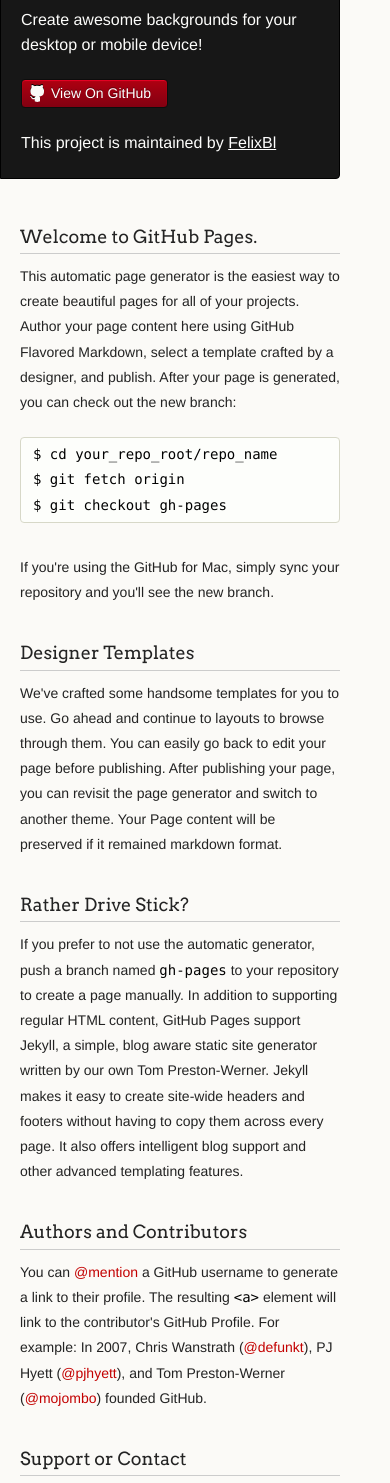
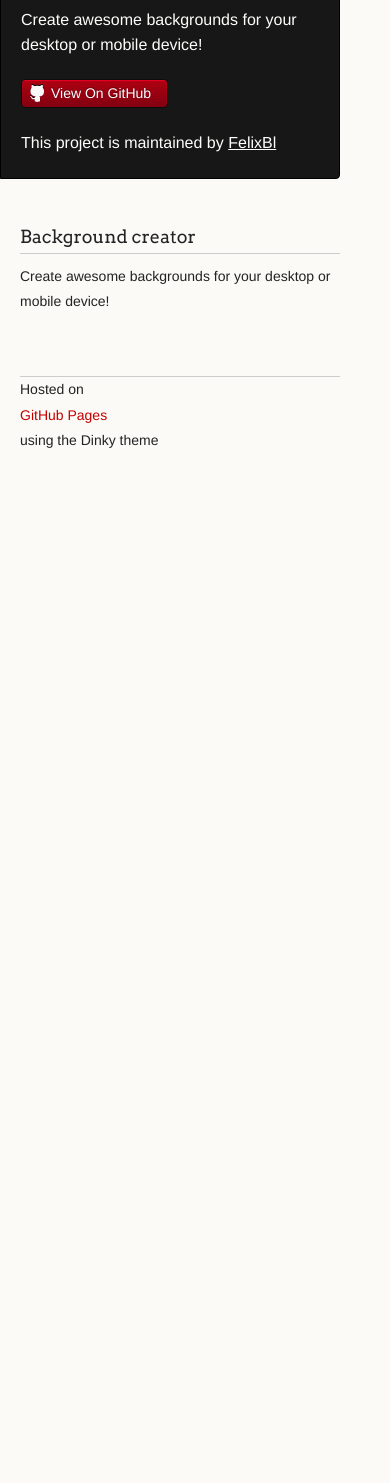
Before and after one commit to CptDaniel/HipsterBackgroundCreator, a plain HTML site: page index.html in a window 390 px wide. Shown: the part 98-1581 px from the top of the page. After the commit the page ends 844 px from the top, so only its background shows below. Drawn offline with Linux system fonts and the light colour scheme.

```diff
--- a/index.html
+++ b/index.html
@@ -31,42 +31,25 @@
       </header>
       <section>
         <h3>
-<a name="welcome-to-github-pages" class="anchor" href="#welcome-to-github-pages"><span class="octicon octicon-link"></span></a>Welcome to GitHub Pages.</h3>
+<a name="background-creator" class="anchor" href="#background-creator"><span class="octicon octicon-link"></span></a>Background creator</h3>
 
-<p>This automatic page generator is the easiest way to create beautiful pages for all of your projects. Author your page content here using GitHub Flavored Markdown, select a template crafted by a designer, and publish. After your page is generated, you can check out the new branch:</p>
-
-<pre><code>$ cd your_repo_root/repo_name
-$ git fetch origin
-$ git checkout gh-pages
-</code></pre>
-
-<p>If you're using the GitHub for Mac, simply sync your repository and you'll see the new branch.</p>
-
-<h3>
-<a name="designer-templates" class="anchor" href="#designer-templates"><span class="octicon octicon-link"></span></a>Designer Templates</h3>
-
-<p>We've crafted some handsome templates for you to use. Go ahead and continue to layouts to browse through them. You can easily go back to edit your page before publishing. After publishing your page, you can revisit the page generator and switch to another theme. Your Page content will be preserved if it remained markdown format.</p>
-
-<h3>
-<a name="rather-drive-stick" class="anchor" href="#rather-drive-stick"><span class="octicon octicon-link"></span></a>Rather Drive Stick?</h3>
-
-<p>If you prefer to not use the automatic generator, push a branch named <code>gh-pages</code> to your repository to create a page manually. In addition to supporting regular HTML content, GitHub Pages support Jekyll, a simple, blog aware static site generator written by our own Tom Preston-Werner. Jekyll makes it easy to create site-wide headers and footers without having to copy them across every page. It also offers intelligent blog support and other advanced templating features.</p>
-
-<h3>
-<a name="authors-and-contributors" class="anchor" href="#authors-and-contributors"><span class="octicon octicon-link"></span></a>Authors and Contributors</h3>
-
-<p>You can <a href="https://github.com/blog/821" class="user-mention">@mention</a> a GitHub username to generate a link to their profile. The resulting <code>&lt;a&gt;</code> element will link to the contributor's GitHub Profile. For example: In 2007, Chris Wanstrath (<a href="https://github.com/defunkt" class="user-mention">@defunkt</a>), PJ Hyett (<a href="https://github.com/pjhyett" class="user-mention">@pjhyett</a>), and Tom Preston-Werner (<a href="https://github.com/mojombo" class="user-mention">@mojombo</a>) founded GitHub.</p>
-
-<h3>
-<a name="support-or-contact" class="anchor" href="#support-or-contact"><span class="octicon octicon-link"></span></a>Support or Contact</h3>
-
-<p>Having trouble with Pages? Check out the documentation at <a href="http://help.github.com/pages">http://help.github.com/pages</a> or contact <a href="mailto:support@github.com">support@github.com</a> and we’ll help you sort it out.</p>
+<p>Create awesome backgrounds for your desktop or mobile device!</p>
       </section>
       <footer>
         <p><small>Hosted on <a href="http://pages.github.com">GitHub Pages</a> using the Dinky theme</small></p>
       </footer>
     </div>
     <!--[if !IE]><script>fixScale(document);</script><![endif]-->
+		          <script type="text/javascript">
+            var gaJsHost = (("https:" == document.location.protocol) ? "https://ssl." : "http://www.");
+            document.write(unescape("%3Cscript src='" + gaJsHost + "google-analytics.com/ga.js' type='text/javascript'%3E%3C/script%3E"));
+          </script>
+          <script type="text/javascript">
+            try {
+              var pageTracker = _gat._getTracker("UA-49037396-1");
+            pageTracker._trackPageview();
+            } catch(err) {}
+          </script>
 
   </body>
 </html>
```
Also changed, not shown: params.json (+1 -1 lines).
